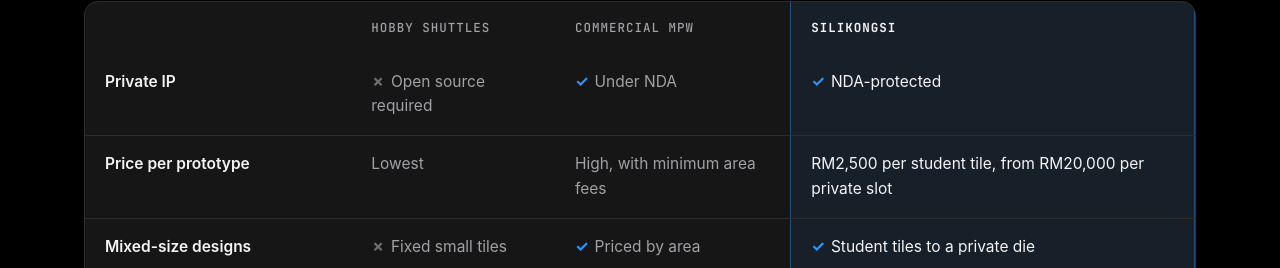
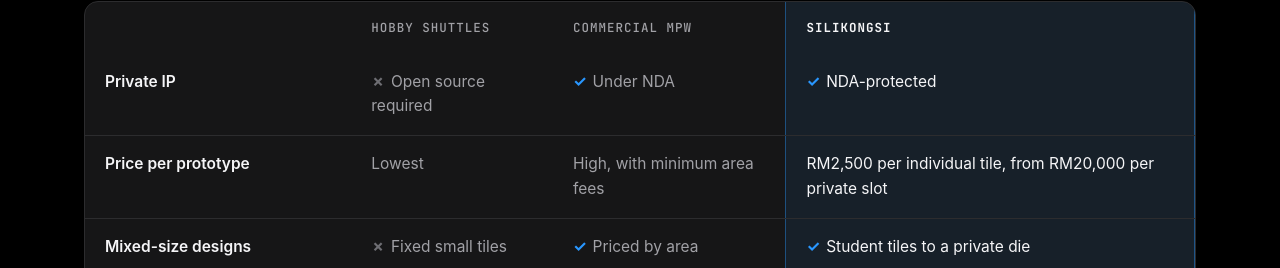
Before and after one commit to km8donth8/SiliKongsi.github.io, a plain HTML site: page index.html in a window 1280 px wide. Shown: the part 11084-11352 px from the top of the page. Drawn offline with Linux system fonts and the light colour scheme.

Commit message:
renamed certain tiles

```diff
--- a/index.html
+++ b/index.html
@@ -771,7 +771,7 @@ footer{border-top:1px solid var(--line);padding:32px 0 44px;margin-top:40px;colo
         <thead><tr><th scope="col"><span class="sr">Feature</span></th><th scope="col">Hobby shuttles</th><th scope="col">Commercial MPW</th><th scope="col" class="us">SiliKongsi</th></tr></thead>
         <tbody>
           <tr><th scope="row">Private IP</th><td><span class="x" aria-label="No">✗</span>Open source required</td><td><span class="y" aria-label="Yes">✓</span>Under NDA</td><td class="us"><span class="y" aria-label="Yes">✓</span>NDA-protected</td></tr>
-          <tr><th scope="row">Price per prototype</th><td>Lowest</td><td>High, with minimum area fees</td><td class="us">RM2,500 per student tile, from RM20,000 per private slot</td></tr>
+          <tr><th scope="row">Price per prototype</th><td>Lowest</td><td>High, with minimum area fees</td><td class="us">RM2,500 per individual tile, from RM20,000 per private slot</td></tr>
           <tr><th scope="row">Mixed-size designs</th><td><span class="x" aria-label="No">✗</span>Fixed small tiles</td><td><span class="y" aria-label="Yes">✓</span>Priced by area</td><td class="us"><span class="y" aria-label="Yes">✓</span>Student tiles to a private die</td></tr>
           <tr><th scope="row">AI pre-check before fab</th><td><span class="x" aria-label="No">✗</span>Standard rule checks</td><td><span class="x" aria-label="No">✗</span>Your own sign-off</td><td class="us"><span class="y" aria-label="Yes">✓</span>Plain-English report</td></tr>
           <tr><th scope="row">Local packaging &amp; test</th><td><span class="x" aria-label="No">✗</span>Shipped from abroad</td><td><span class="x" aria-label="No">✗</span>Arranged separately</td><td class="us"><span class="y" aria-label="Yes">✓</span>Penang</td></tr>
```
